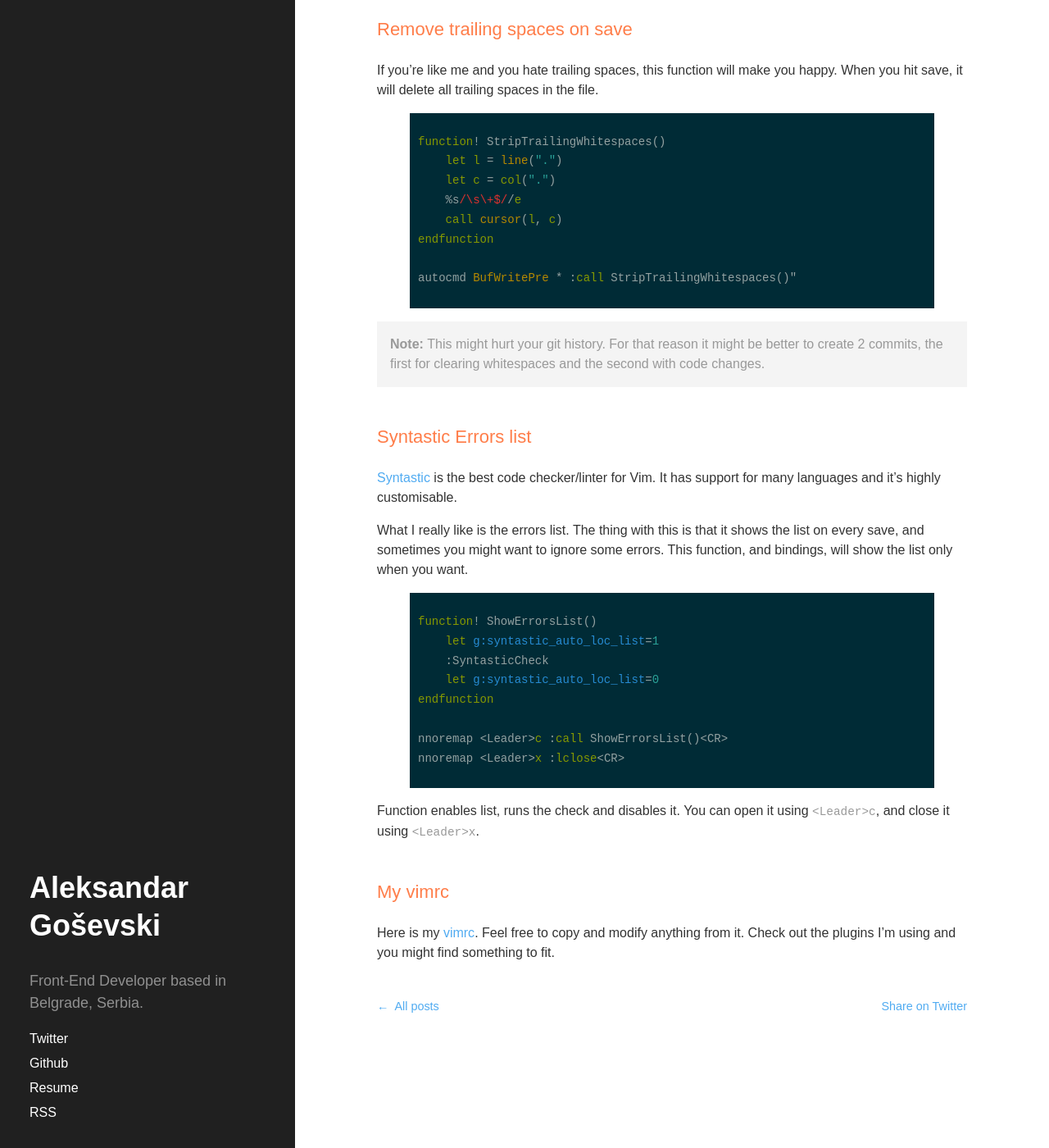
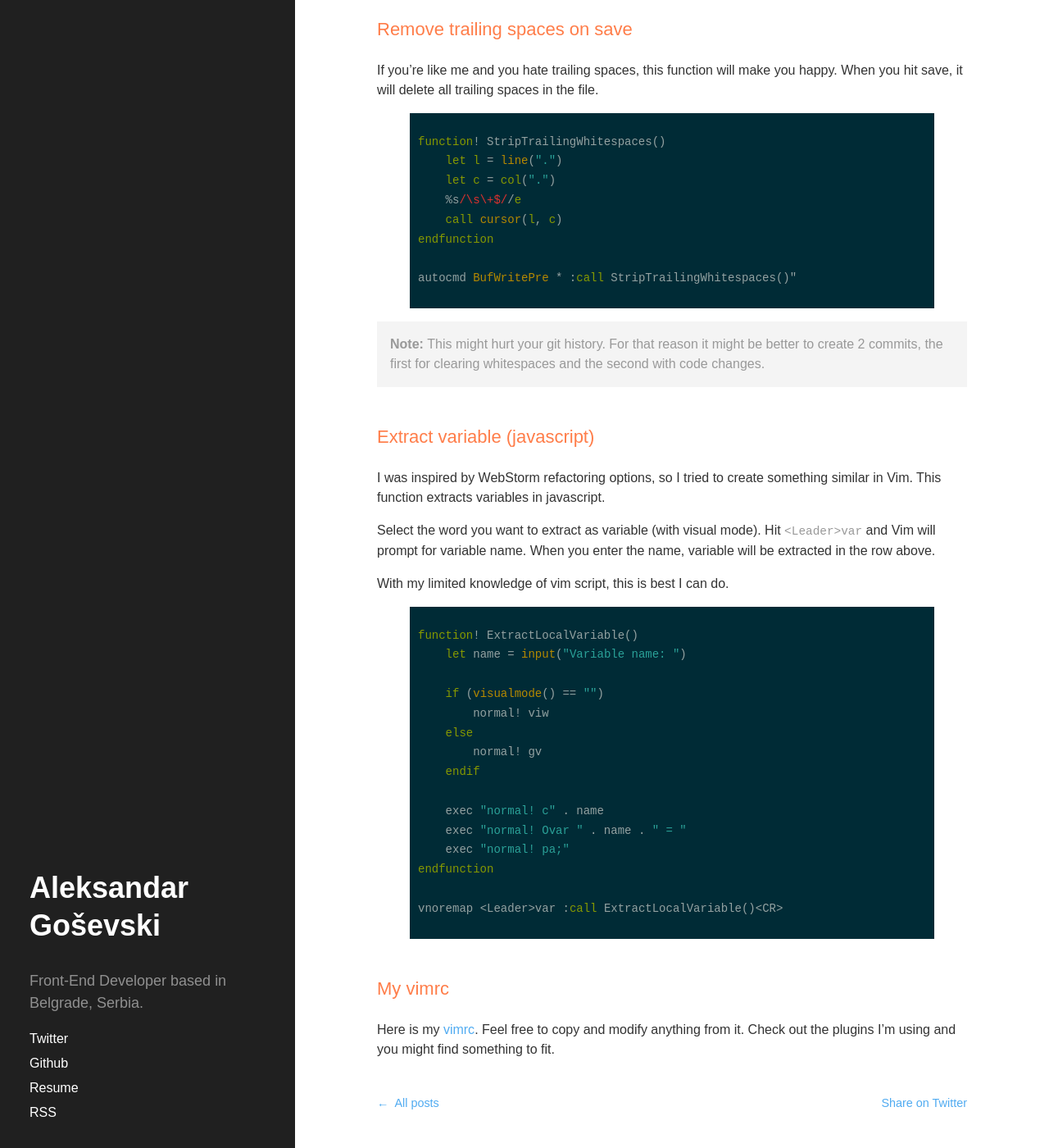
Before and after one commit to goschevski/goschevski.github.com, a Jekyll site: the page built from _posts/2015-01-13-vim-tips-and-bindings.md, in a window 1280 px wide and 1400 px high, scrolled down 874 px. Shown: the whole window at 82% size. Built offline with Jekyll 4.4.1, drawn with Linux system fonts in a browser that asks for light colours; some web fonts are replaced.

Commit message:
Change tip in the article

```diff
--- a/_posts/2015-01-13-vim-tips-and-bindings.md
+++ b/_posts/2015-01-13-vim-tips-and-bindings.md
@@ -35,23 +35,30 @@ autocmd BufWritePre * :call StripTrailingWhitespaces()"
 
 <p class="note">This might hurt your git history. For that reason it might be better to create 2 commits, the first for clearing whitespaces and the second with code changes.</p>
 
-### Syntastic Errors list
-[Syntastic](https://github.com/scrooloose/syntastic) is the best code checker/linter for Vim. It has support for many languages and it's highly customisable.
+### Extract variable (javascript)
 
-What I really like is the errors list. The thing with this is that it shows the list on every save, and sometimes you might want to ignore some errors. This function, and bindings, will show the list only when you want.
+I was inspired by WebStorm refactoring options, so I tried to create something similar in Vim. This function extracts variables in javascript.
 
+Select the word you want to extract as variable (with visual mode). Hit `<Leader>var` and Vim will prompt for variable name. When you enter the name, variable will be extracted in the row above.
+
+With my limited knowledge of vim script, this is best I can do.
 {% highlight vim %}
-function! ShowErrorsList()
-    let g:syntastic_auto_loc_list=1
-    :SyntasticCheck
-    let g:syntastic_auto_loc_list=0
+function! ExtractLocalVariable()
+    let name = input("Variable name: ")
+
+    if (visualmode() == "")
+        normal! viw
+    else
+        normal! gv
+    endif
+
+    exec "normal! c" . name
+    exec "normal! Ovar " . name . " = "
+    exec "normal! pa;"
 endfunction
 
-nnoremap <Leader>c :call ShowErrorsList()<CR>
-nnoremap <Leader>x :lclose<CR>
+vnoremap <Leader>var :call ExtractLocalVariable()<CR>
 {% endhighlight %}
-
-Function enables list, runs the check and disables it. You can open it using `<Leader>c`, and close it using `<Leader>x`.
 
 ### My vimrc
 Here is my [vimrc](https://github.com/goschevski/dotfiles/blob/master/homefiles/vimrc). Feel free to copy and modify anything from it. Check out the plugins I'm using and you might find something to fit.
```
